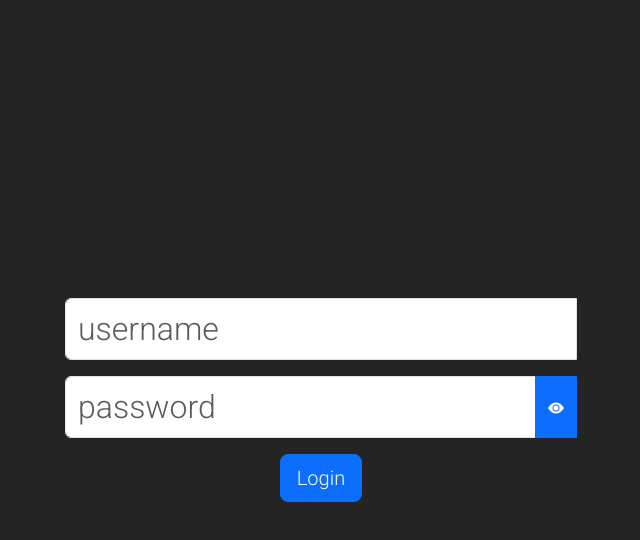
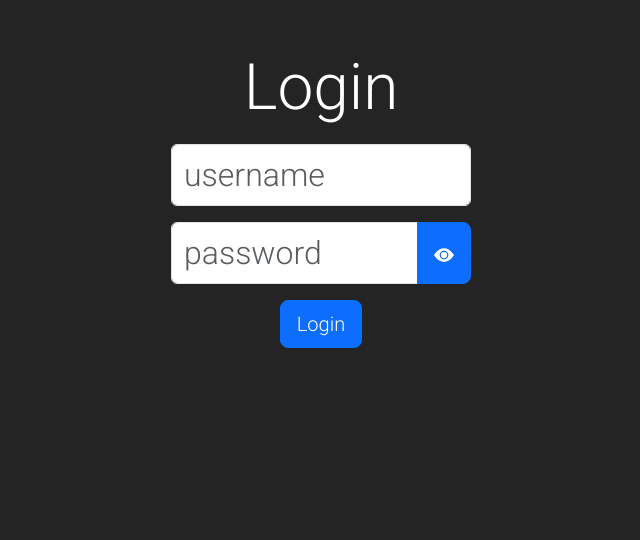
Before and after one commit to TMploeg/ChatApp, a React (Vite) app in the folder frontend/chatapp/: page /login in a window 1280 px wide. Shown: the top 540 px of the page, without its empty margins (319-959 px from the left). Built offline with nearby package versions, Linux system fonts and the light colour scheme.

Commit message:
improved login styling

```diff
--- a/frontend/chatapp/src/components/auth/Auth.css
+++ b/frontend/chatapp/src/components/auth/Auth.css
@@ -1,7 +1,8 @@
 .auth-page {
   display: flex;
-  justify-content: center;
+  flex-direction: column;
   align-items: center;
+  padding-top: 40px;
 
   font-size: 2em;
 
@@ -13,7 +14,14 @@
 }
 
 .auth-form-container {
-  width: 40%;
+  width: 20%;
+  min-width: 300px;
+}
+
+.auth-form-title {
+  font-size: 2em;
+  text-align: center;
+  margin-bottom: 8px;
 }
 
 .auth-form {
--- a/frontend/chatapp/src/components/auth/login/LoginPage.tsx
+++ b/frontend/chatapp/src/components/auth/login/LoginPage.tsx
@@ -1,12 +1,11 @@
 import { useState } from "react";
-import { Auth } from "../../../models";
-import "../Auth.css";
 import { useNavigate } from "react-router-dom";
 import { useAuth } from "../../../hooks";
 import { Form as FormikForm, Formik } from "formik";
 import { Button, Form, InputGroup } from "react-bootstrap";
 import { LoginSchema } from "../AuthSchemas";
 import { BsEyeFill, BsEyeSlashFill } from "react-icons/bs";
+import "../Auth.css";
 
 interface Props {
   onLogin?: () => void;
@@ -22,13 +21,16 @@ export default function LoginPage({ onLogin }: Props) {
       <div className="auth-form-container">
         <Formik
           initialValues={{ username: "", password: "" }}
-          onSubmit={(values) => {
+          onSubmit={(values, { setSubmitting }) => {
             login(values)
               .then(() => {
                 onLogin?.();
                 navigate("/");
               })
-              .catch(() => alert("login failed"));
+              .catch(() => {
+                alert("login failed");
+                setSubmitting(false);
+              });
           }}
           validationSchema={LoginSchema}
         >
@@ -43,20 +45,22 @@ export default function LoginPage({ onLogin }: Props) {
           }) => {
             return (
               <div>
+                <div className="auth-form-title">Login</div>
                 <FormikForm onSubmit={handleSubmit} className="auth-form">
-                  <InputGroup>
+                  <InputGroup hasValidation>
                     <Form.Control {...getCommonProps("username")} />
                     <Form.Control.Feedback type="invalid">
                       {errors.username}
                     </Form.Control.Feedback>
                   </InputGroup>
-                  <InputGroup>
+                  <InputGroup hasValidation>
                     <Form.Control
                       {...getCommonProps("password")}
                       type={passwordVisible ? "text" : "password"}
                     />
                     <Button
                       onClick={() => setPasswordVisible((visible) => !visible)}
+                      size="lg"
                     >
                       {passwordVisible ? <BsEyeSlashFill /> : <BsEyeFill />}
                     </Button>
```
